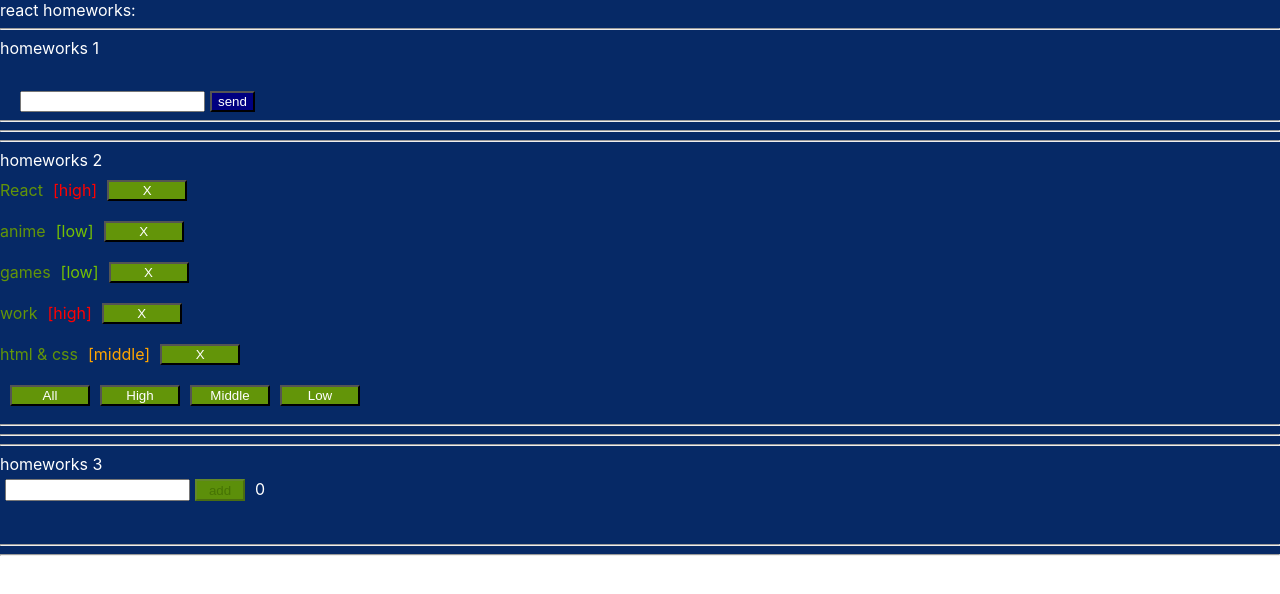
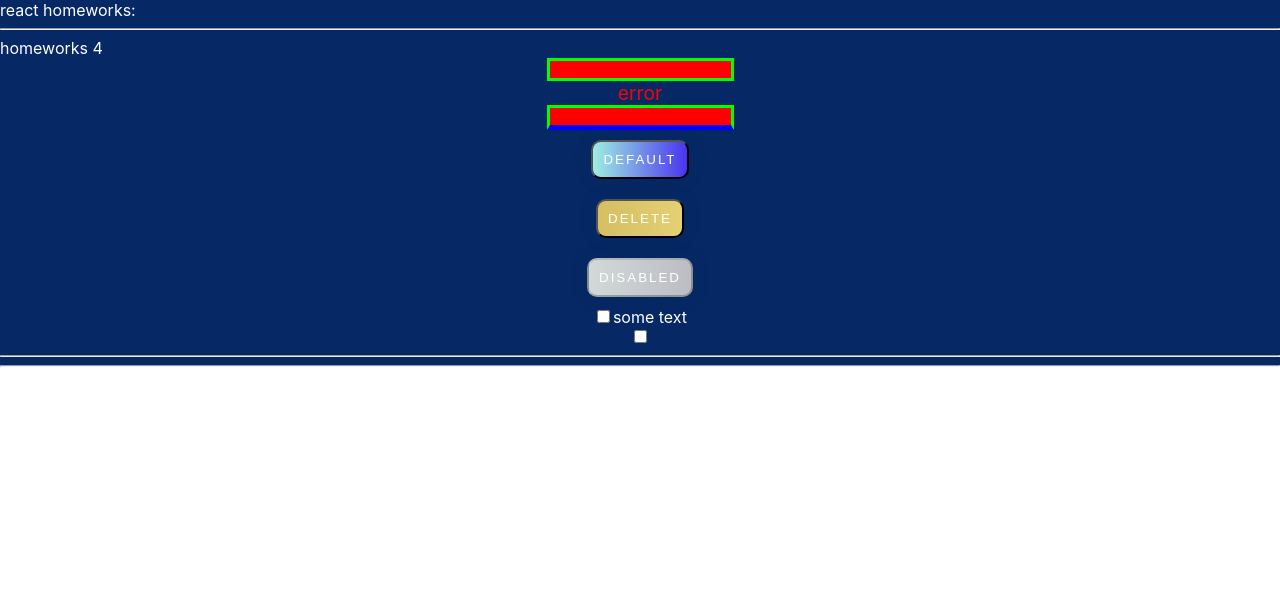
Before and after one commit to almazglobal/homework-from-ignat, a React (Create React App) app: page / in a window 1280 px wide. Shown: the top 594 px of the page. Built offline with nearby package versions, Linux system fonts and the light colour scheme.

Commit message:
Lesson 4. To do style for checkbox and input

```diff
--- a/src/p1-main/m1-ui/u1-app/App.tsx
+++ b/src/p1-main/m1-ui/u1-app/App.tsx
@@ -3,15 +3,16 @@ import s from './App.module.css'
 import HW1 from '../../../p2-homeworks/h1/HW1'
 import HW2 from "../../../p2-homeworks/h2/HW2";
 import HW3 from "../../../p2-homeworks/h3/HW3";
+import HW4 from "../../../p2-homeworks/h4/HW4";
 
 function App() {
     return (
         <div className={s.App}>
             <div>react homeworks:</div>
-            <HW1/>
-            <HW2/>
-            <HW3/>
-            {/*<HW4/>*/}
+            {/*<HW1/>*/}
+            {/*<HW2/>*/}
+            {/*<HW3/>*/}
+            <HW4/>
             {/*<HW5/>*/}
 
         </div>
--- a/src/p2-homeworks/h4/HW4.module.css
+++ b/src/p2-homeworks/h4/HW4.module.css
@@ -9,5 +9,5 @@
 }
 
 .testSpanError {
-    color: blue;
+    font-size: larger;
 }
--- a/src/p2-homeworks/h4/HW4.tsx
+++ b/src/p2-homeworks/h4/HW4.tsx
@@ -30,7 +30,7 @@ function HW4() {
                     onChangeText={setText}
                     onEnter={showAlert}
                     error={error}
-                    // spanClassName={s.testSpanError}
+                    spanClassName={s.testSpanError}
                 />
 
                 <SuperInputText
--- a/src/p2-homeworks/h4/common/c1-SuperInputText/SuperInputText.module.css
+++ b/src/p2-homeworks/h4/common/c1-SuperInputText/SuperInputText.module.css
@@ -1,5 +1,6 @@
 .superInput {
-
+background: #fbf58a;
+    color: #fbf58a;
 }
 
 .errorInput {
--- a/src/p2-homeworks/h4/common/c1-SuperInputText/SuperInputText.tsx
+++ b/src/p2-homeworks/h4/common/c1-SuperInputText/SuperInputText.tsx
@@ -39,7 +39,8 @@ const SuperInputText: React.FC<SuperInputTextPropsType> = (
     }
 
     const finalSpanClassName = `${s.error} ${spanClassName ? spanClassName : ''}`
-    const finalInputClassName = `${s.errorInput} ${className}` // need to fix with (?:) and s.superInput
+
+    const finalInputClassName = `${s.errorInput} ${error ? s.errorInput : s.superInput} ${className}` // need to fix with (?:) and s.superInput
 
     return (
         <>
--- a/src/p2-homeworks/h4/common/c2-SuperButton/SuperButton.module.css
+++ b/src/p2-homeworks/h4/common/c2-SuperButton/SuperButton.module.css
@@ -1,7 +1,58 @@
 .default {
+    text-decoration: none;
+    display: inline-block;
+    color: white;
+    padding: 10px 10px;
+    margin: 10px 20px;
+    border-radius: 10px;
+    font-family: 'Montserrat', sans-serif;
+    text-transform: uppercase;
+    letter-spacing: 2px;
+    background-image: linear-gradient(to right, #9EEFE1 0%, #4830F0 51%, #9EEFE1 100%);
+    background-size: 200% auto;
+    box-shadow: 0 0 20px rgba(0, 0, 0, .1);
+    transition: .5s;
+}
 
+.default:hover {
+    background-position: right center;
 }
 
 .red {
     background: red;
+    text-decoration: none;
+    display: inline-block;
+    color: white;
+    padding: 10px 10px;
+    margin: 10px 20px;
+    border-radius: 10px;
+    font-family: 'Montserrat', sans-serif;
+    text-transform: uppercase;
+    letter-spacing: 2px;
+    background-size: 200% auto;
+    box-shadow: 0 0 20px rgba(0, 0, 0, .1);
+    transition: .5s;
+    background-image: linear-gradient(to right, #d4bf62 0%, #e4d173 51%, #d90e26 100%);
 }
+
+.red:hover {
+    background-position: right center;
+}
+
+
+.default:disabled {
+    text-decoration: none;
+    display: inline-block;
+    color: white;
+    padding: 10px 10px;
+    margin: 10px 20px;
+    border-radius: 10px;
+    font-family: 'Montserrat', sans-serif;
+    text-transform: uppercase;
+    letter-spacing: 2px;
+    background-image: linear-gradient(to right, #d2d9d7 0%, #bcbcc3 51%, #8e9997 100%);
+    background-size: 200% auto;
+    box-shadow: 0 0 20px rgba(0, 0, 0, .1);
+    transition: .5s;
+    cursor: auto;
+}
--- a/src/p2-homeworks/h4/common/c3-SuperCheckbox/SuperCheckbox.tsx
+++ b/src/p2-homeworks/h4/common/c3-SuperCheckbox/SuperCheckbox.tsx
@@ -20,7 +20,12 @@ const SuperCheckbox: React.FC<SuperCheckboxPropsType> = (
     }
 ) => {
     const onChangeCallback = (e: ChangeEvent<HTMLInputElement>) => {
-        // сделайте так чтоб работал onChange и onChangeChecked
+        debugger
+        onChange
+        && onChange(e)
+
+        onChangeChecked
+        && onChangeChecked(e.currentTarget.checked)
     }
 
     const finalInputClassName = `${s.checkbox} ${className ? className : ''}`
```
